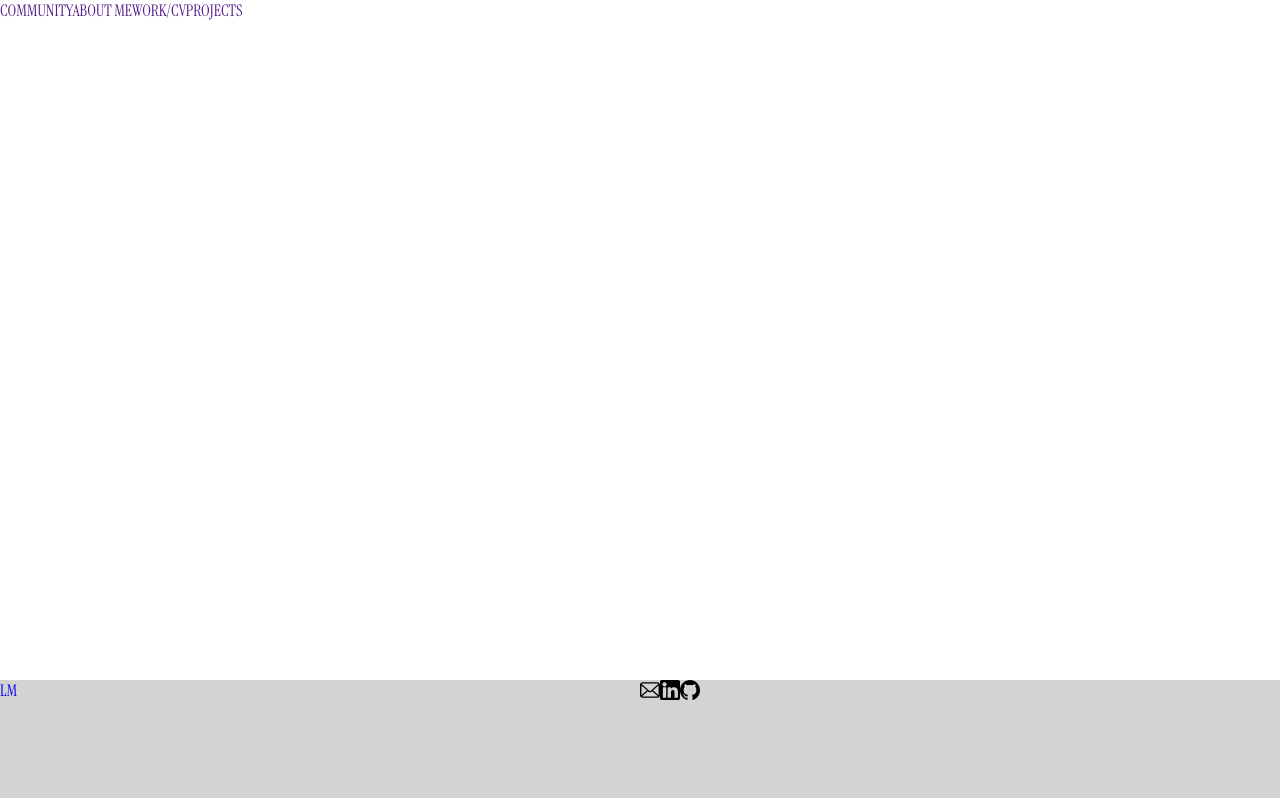
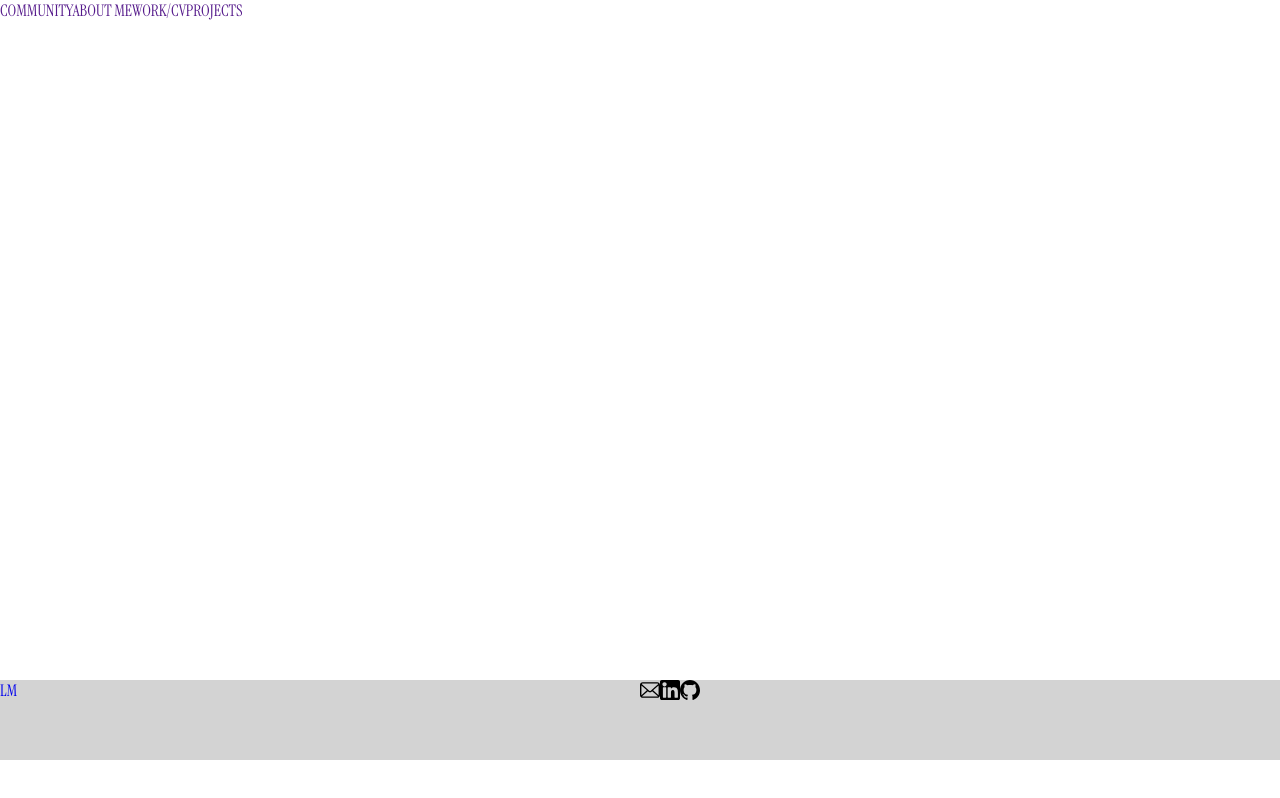
Before and after one commit to Logan-Mui/Web-Portfolio, a React (Vite) app: page / in a window 1280 px wide. Built offline with nearby package versions, Linux system fonts and the light colour scheme.

Commit message:
adding max height and such to header box

```diff
--- a/src/styles/splash.css
+++ b/src/styles/splash.css
@@ -6,7 +6,9 @@
 .Header {
     display: flex;
 
-    height: 15%;
+    height: 10%;
+    max-height: 100px;
+
     width: 100%;
 
     background-color: lightgray;
--- a/src/styles/styles.css
+++ b/src/styles/styles.css
@@ -1,19 +1,15 @@
 body {
   margin: 0;
-}
 
-:root {
   font-family: "Instrument Serif", serif;
   font-weight: 400;
   font-style: normal;
   overflow-y: hidden;
 }
 
-:root a{
+body a{
   text-decoration: none;
 }
-
-
 
 .Page {
   height:100vh;
```
